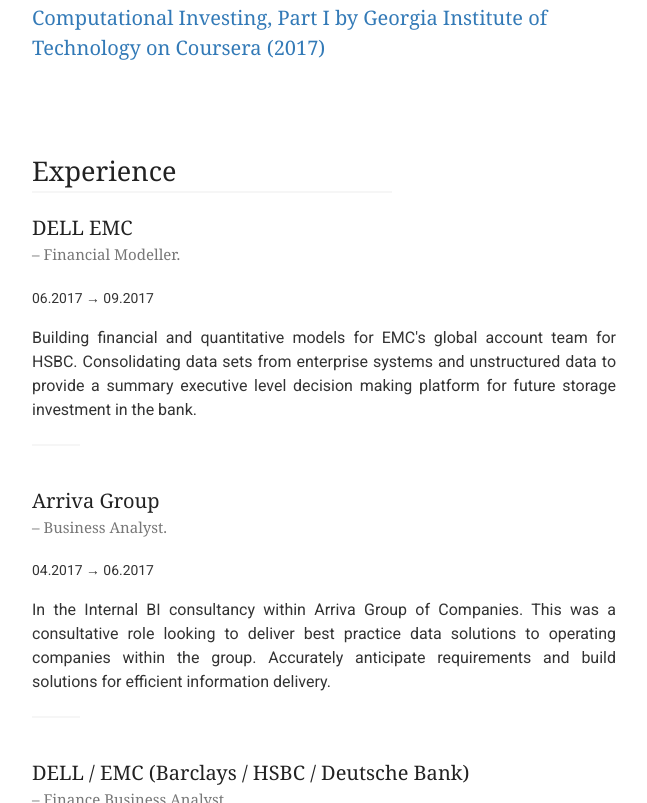
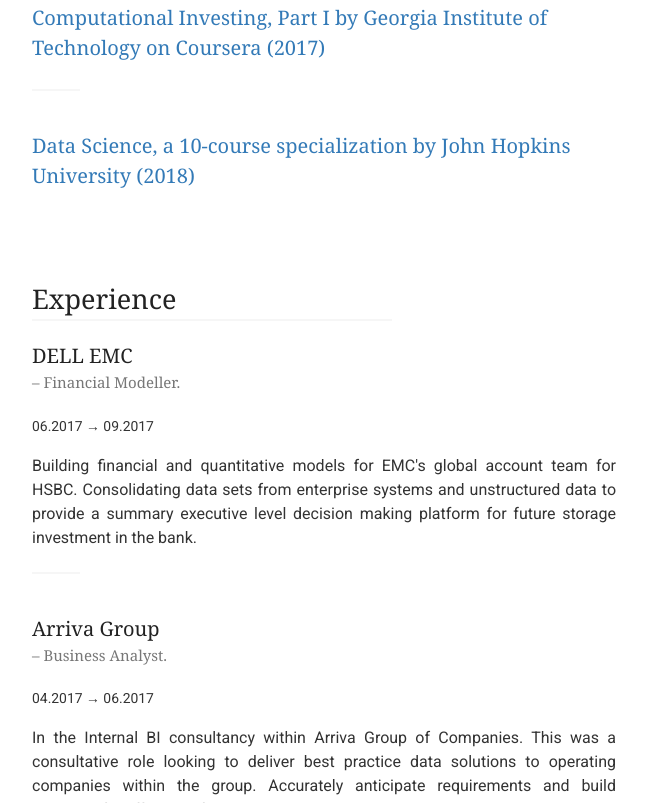
Before and after one commit to klameer/klameer.github.io, a website with bundled scripts: page index.html in a window 1280 px wide. Shown: the part 2256-3059 px from the top of the page, without its empty margins (316-963 px from the left). Built offline with nearby package versions, Linux system fonts and the light colour scheme.

Commit message:
added coursera

```diff
--- a/index.html
+++ b/index.html
@@ -149,6 +149,14 @@
                     <div class="resume-info-section-block">
                         <h4>
                             <a href="https://www.coursera.org/account/accomplishments/certificate/P2YYPBQYKMBK">Computational Investing, Part I by Georgia Institute of Technology on Coursera (2017)</a>
+                        </h4>
+                        <p class="text-justify">
+                        </p>
+                    </div>
+
+                    <div class="resume-info-section-block">
+                        <h4>
+                            <a href="https://www.coursera.org/account/accomplishments/specialization/VDYYJEFV99Q7">Data Science, a 10-course specialization by John Hopkins University (2018)</a>
                         </h4>
                         <p class="text-justify">
                         </p>
```
Also changed, not shown: 3 other files.
